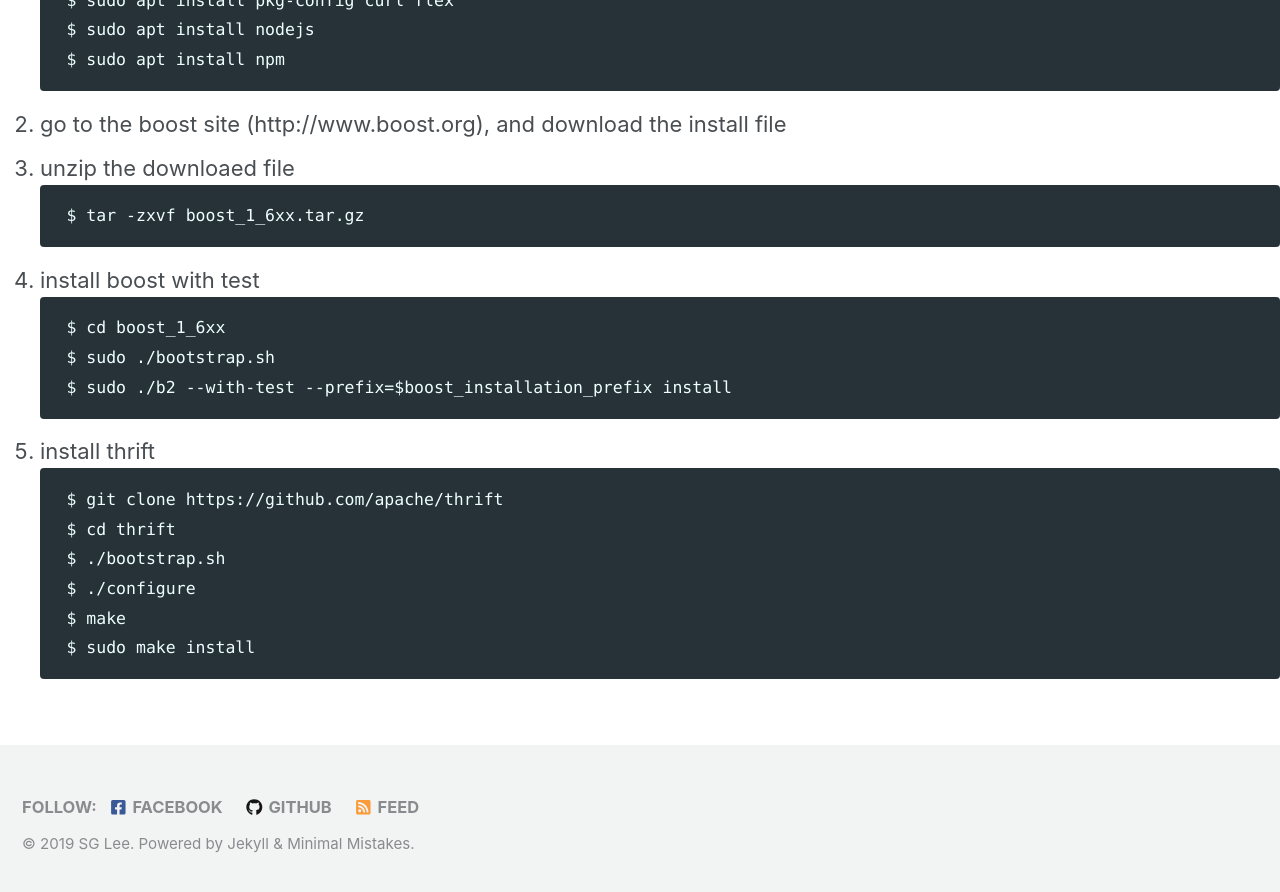
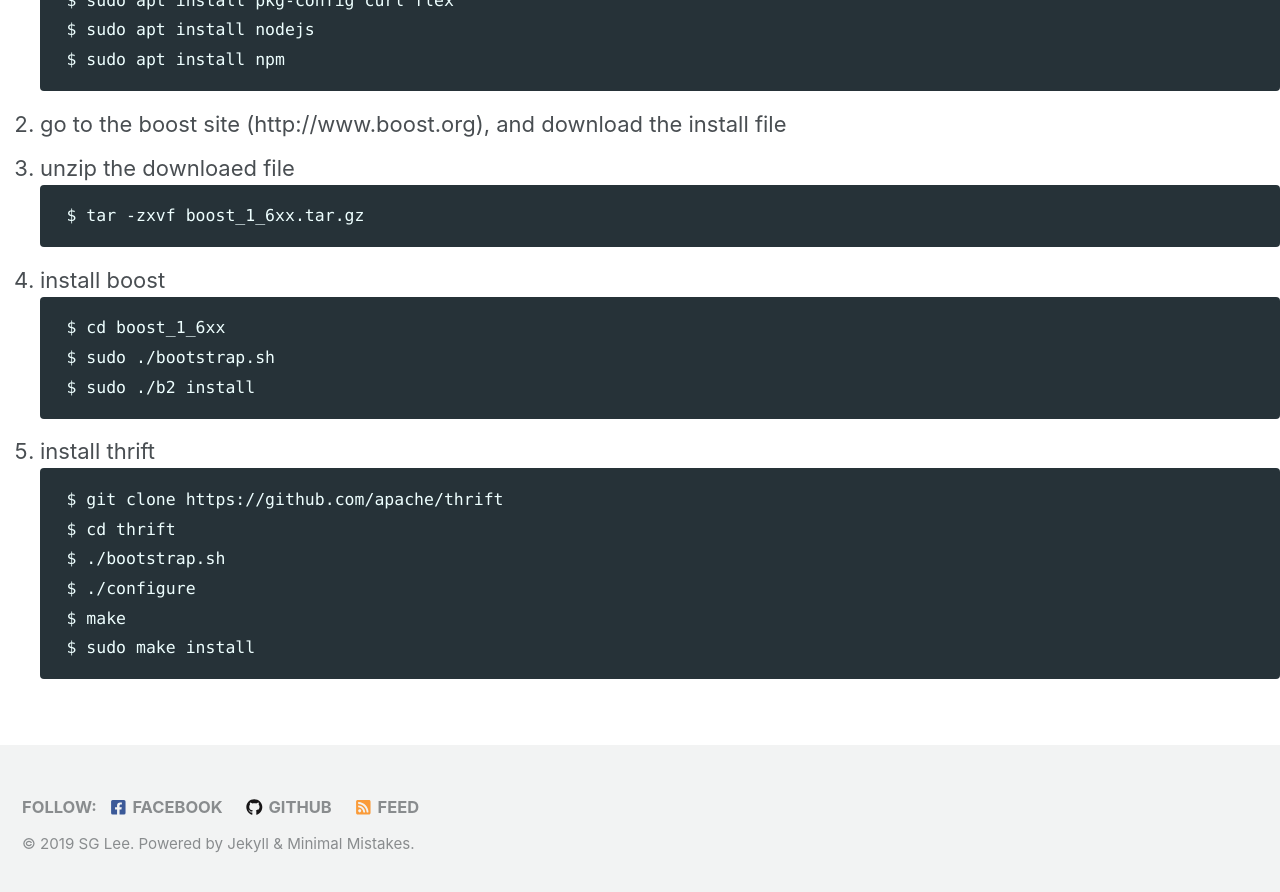
Before and after one commit to sglee-net/sglee-net.github.io, a Jekyll site: the page built from development_environment/dev_environment.md, in a window 1280 px wide and 900 px high, scrolled down 8603 px. Shown: the top 892 px of the window. Built offline with Jekyll 4.4.1, drawn with Linux system fonts in a browser that asks for light colours; cached includes are drawn as plain includes; nearby versions of some CDN libraries; our own code applies the rules of GitHub Pages for plain Markdown files.

Commit message:
Update dev_environment.md

````diff
--- a/development_environment/dev_environment.md
+++ b/development_environment/dev_environment.md
@@ -276,11 +276,11 @@ LANGUAGE="en_US.UTF-8"
     ```
     $ tar -zxvf boost_1_6xx.tar.gz
     ```
-4. install boost with test
+4. install boost
     ```
     $ cd boost_1_6xx
     $ sudo ./bootstrap.sh
-    $ sudo ./b2 --with-test --prefix=$boost_installation_prefix install
+    $ sudo ./b2 install
     ```
 5. install thrift
     ```
````
